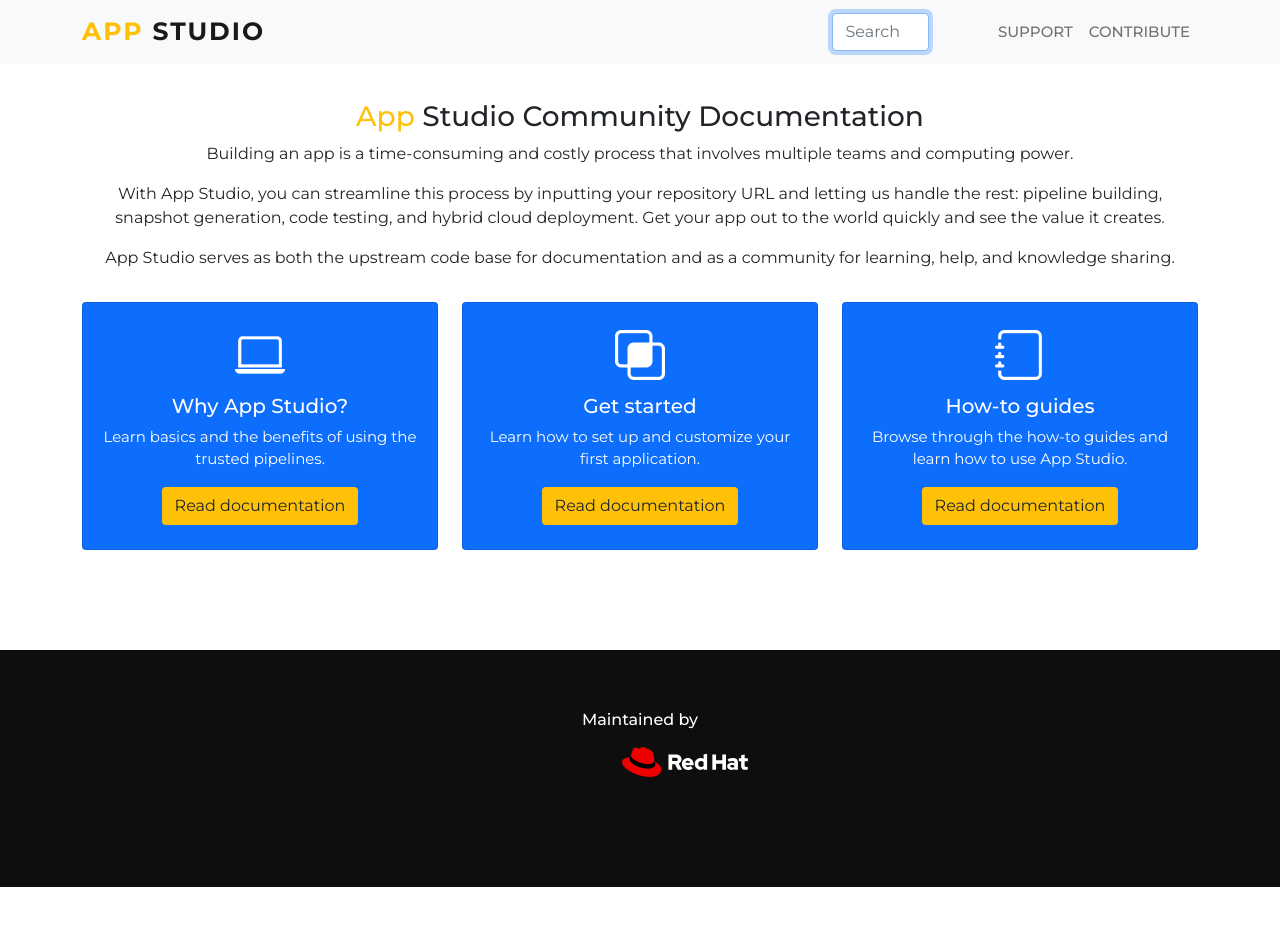
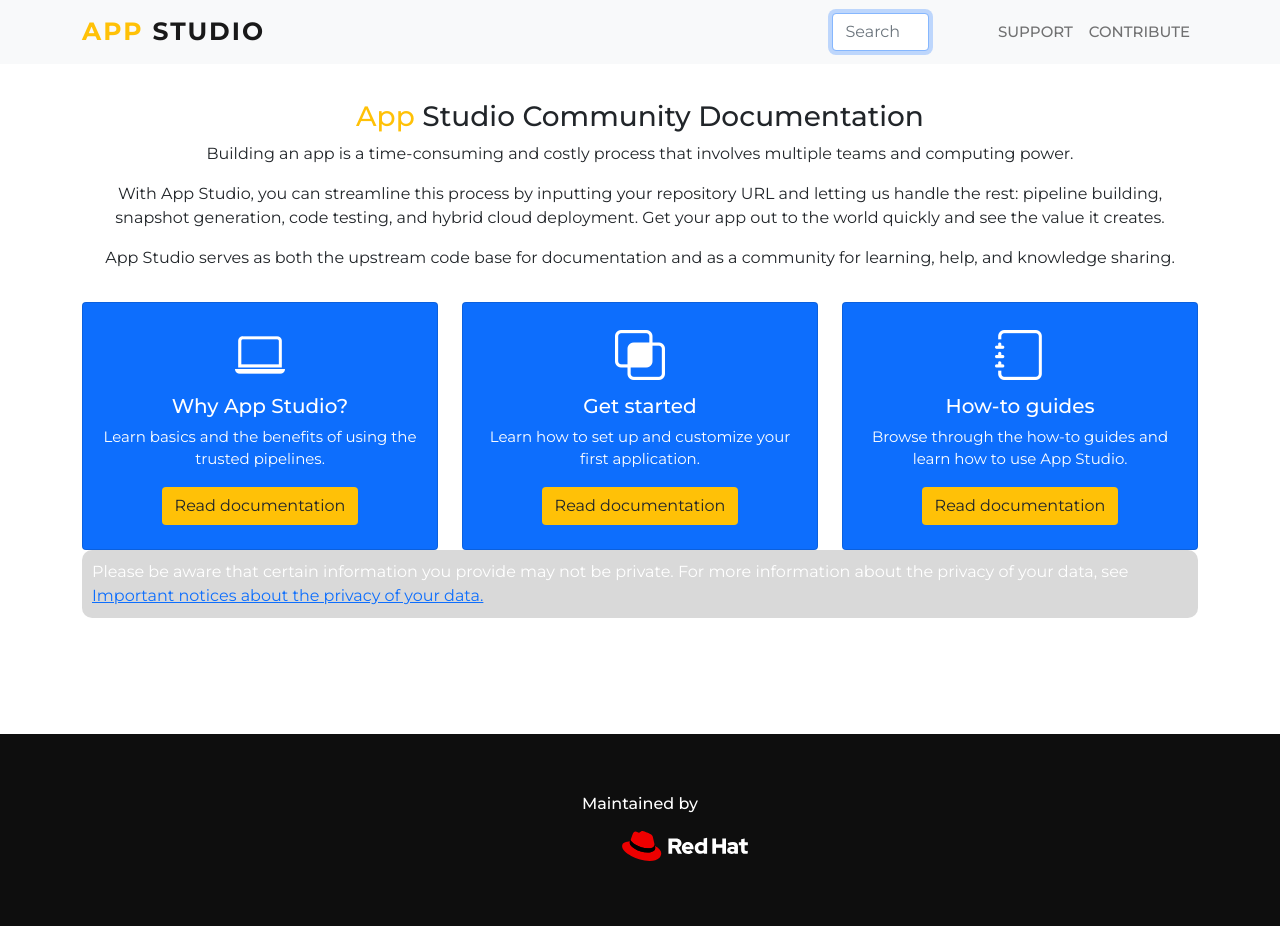
Before and after one commit to redhat-appstudio/appstudio.docs.ui.io, a Jekyll site: the page built from index.html, in a window 1280 px wide and 971 px high. Shown: the top 926 px of the window. Built offline with Jekyll 4.4.1, drawn with Linux system fonts in a browser that asks for light colours; nearby versions of some CDN libraries.

Commit message:
Added privacy policy text and link

```diff
--- /dev/null
+++ b/_includes/privacy.html
@@ -0,0 +1 @@
+<p class="privacy">Please be aware that certain information you provide may not be private. For more information about the privacy of your data, see <a href= "https://redhat-appstudio.github.io/docs.stonesoup.io/Documentation/main/#important-notices-about-the-privacy-of-your-data">Important notices about the privacy of your data.</a></p>
--- a/_layouts/default.html
+++ b/_layouts/default.html
@@ -44,6 +44,15 @@
 					{% include manual.html %}
 				</div>
 			</div>
+
+			<!-- Privacy statement Starts -->
+			<div class="row">
+				<div class="col-md-12">
+					{% include privacy.html %}
+				</div>
+			</div>
+			<!-- Privacy statement ends -->
+
 		</div>
 	</section>
 	<!-- Tiles section Ends -->
--- a/css/style.css
+++ b/css/style.css
@@ -155,3 +155,12 @@ svg {
 .lead {
 	font-size: 15px !important;
 }
+
+.privacy {
+	background-color: rgba(0, 0, 0, 0.15);
+	color: #fff;
+	border-radius: 10px;
+	padding: 10px;
+	padding-top: 10px;
+	padding-bottom: 10px;
+}
```
